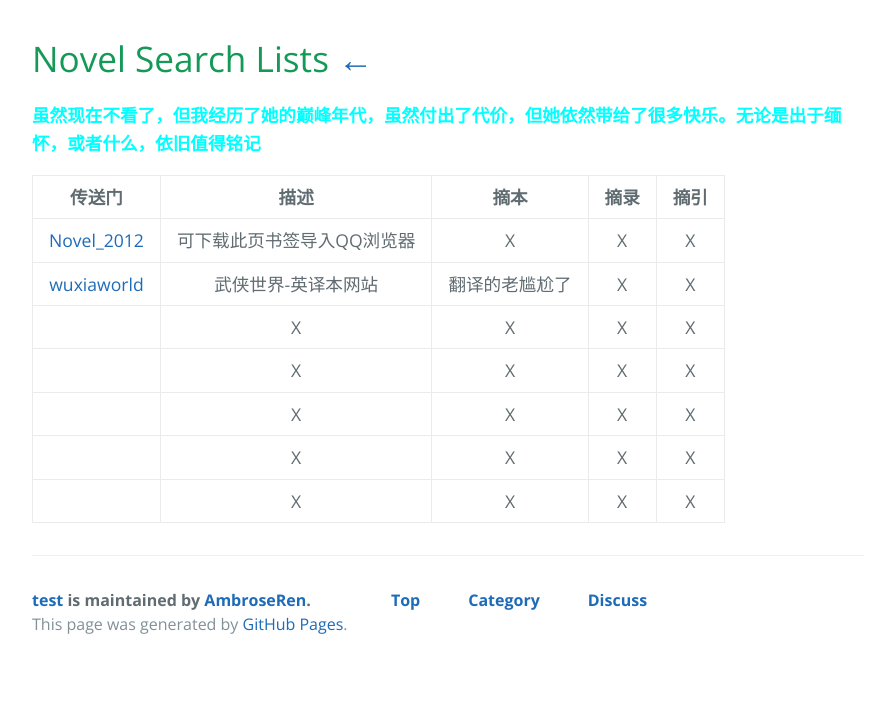
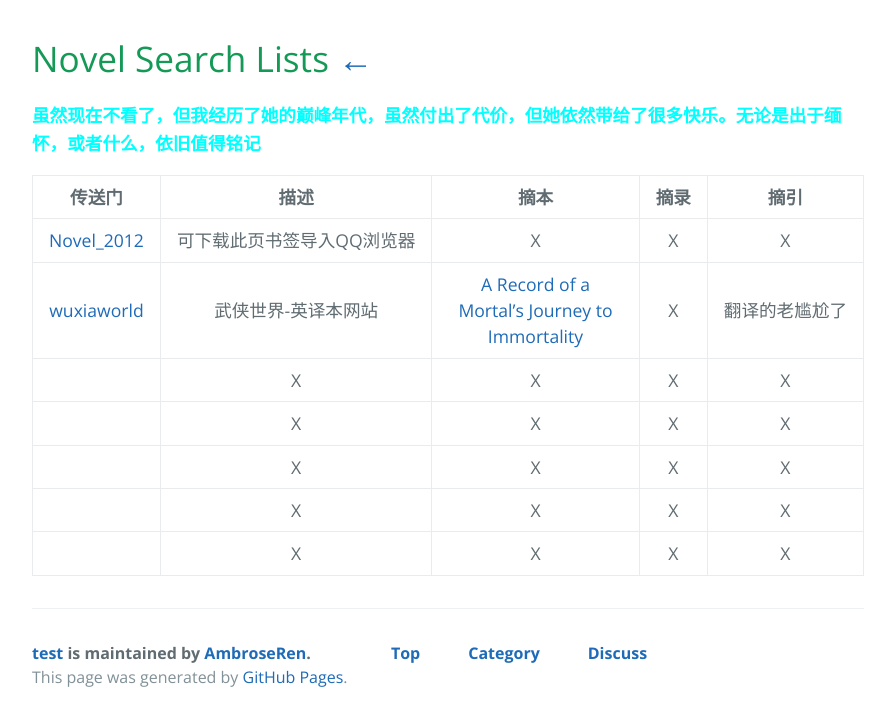
Before and after one commit to AmbroseRen/test, a Jekyll site: the page built from Library/Novel.md, in a window 1280 px wide. Shown: the top 726 px of the page, without its empty margins (192-1087 px from the left). Built offline with Jekyll 4.4.1, drawn with Linux system fonts in a browser that asks for light colours; our own code applies the rules of GitHub Pages for plain Markdown files; the repository's description, which GitHub fills in, is left out.

Commit message:
Update Novel.md

```diff
--- a/Library/Novel.md
+++ b/Library/Novel.md
@@ -5,7 +5,7 @@
 | 传送门 | 描述 | 摘本 | 摘录 | 摘引 |
 |:---:|:---:|:---:|:---:|:---:|
 | [Novel_2012](Novel/Q_bookmarks_2021_5_21.html) | 可下载此页书签导入QQ浏览器 | X | X | X |
-| [wuxiaworld](https://www.wuxiaworld.com/) | 武侠世界-英译本网站 | 翻译的老尴尬了 | X | X |
+| [wuxiaworld](https://www.wuxiaworld.com/) | 武侠世界-英译本网站 | [A Record of a Mortal’s Journey to Immortality](https://www.wuxiaworld.com/novel/rmji) | X | 翻译的老尴尬了 |
 | []() | X | X | X | X |
 | []() | X | X | X | X |
 | []() | X | X | X | X |
```
